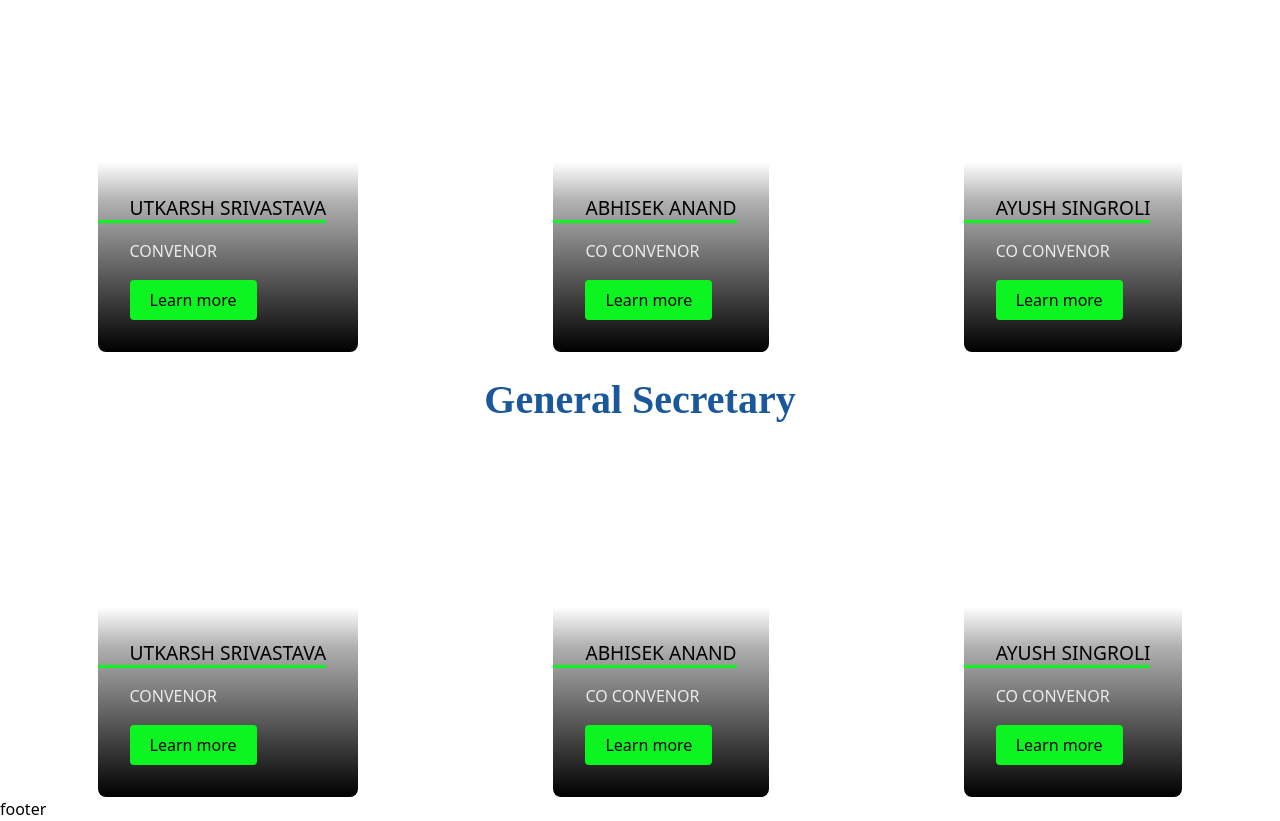
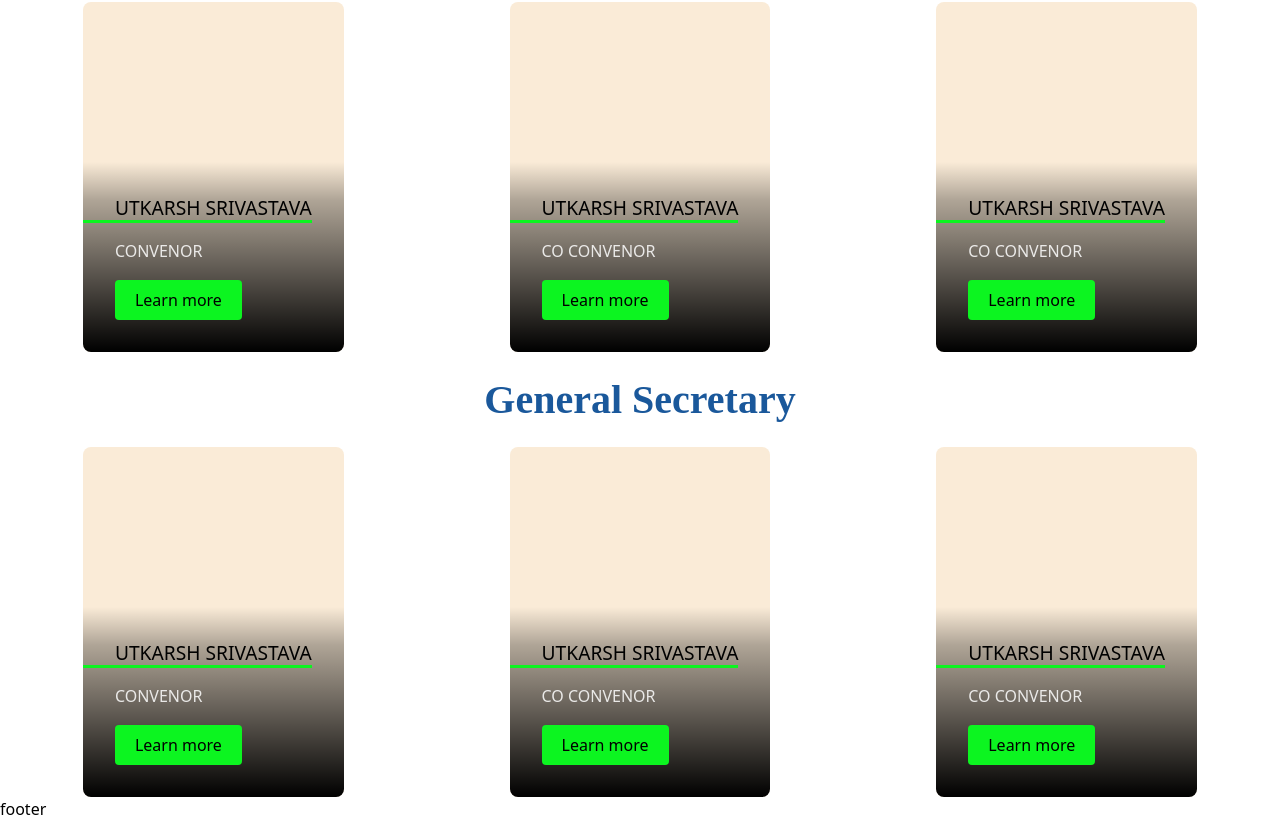
Before and after one commit to Jagriti-SSC/JagritiWebsite-New, a React (Create React App) app: page / in a window 1280 px wide. Shown: the part 917-1738 px from the top of the page. Built offline with nearby package versions, Linux system fonts and the light colour scheme; no server answers.

Commit message:
Testimonials added

```diff
--- a/src/components/testimonials/Testimonials.css
+++ b/src/components/testimonials/Testimonials.css
@@ -1,4 +1,3 @@
-
 *,
 *::before,
 *::after{
@@ -15,6 +14,7 @@
     overflow: hidden;
     position: relative;
     transition: transform 500ms ease;
+    background-color: antiquewhite;
 }
 
 .cardbox:hover,
@@ -113,19 +113,6 @@
 .buttn:focus{
     background-color: var(--clr-neutral-100);
 }
-
-@media (max-width:816px) {
-    .Testimonialsdiv{
-    display: flex;
-    flex-direction: column;
-    flex-wrap: wrap;
-    align-content: center;
-    }
-    .cardbox{
-        margin-bottom: 2rem;
-    }
-
-}
 .Testimonialsdiv{
     display:flex;
     justify-content: space-around;
@@ -152,3 +139,15 @@
         margin-bottom: 2%;
         margin-top: 2%;
     }
+
+@media (max-width:816px) {
+    .Testimonialsdiv{
+    display: flex;
+    flex-direction: column;
+    flex-wrap: wrap;
+    align-content: center;
+    }
+    .cardbox{
+        margin-bottom: 2rem;
+    }
+}
--- a/src/components/testimonials/Testimonials.jsx
+++ b/src/components/testimonials/Testimonials.jsx
@@ -16,11 +16,11 @@ function Testimonials(){
     />
 
      <Testimonialelement
-    name="ABHISEK ANAND"
+    name="UTKARSH SRIVASTAVA"
     post="CO CONVENOR"
     />
     <Testimonialelement
-    name="AYUSH SINGROLI"
+    name="UTKARSH SRIVASTAVA"
     post="CO CONVENOR"
     />
     </div>
@@ -35,11 +35,11 @@ function Testimonials(){
     />
 
     <Testimonialelement
-    name="ABHISEK ANAND"
+    name="UTKARSH SRIVASTAVA"
     post="CO CONVENOR"
     />
     <Testimonialelement
-    name="AYUSH SINGROLI"
+    name="UTKARSH SRIVASTAVA"
     post="CO CONVENOR"
     />
     </div>
```
